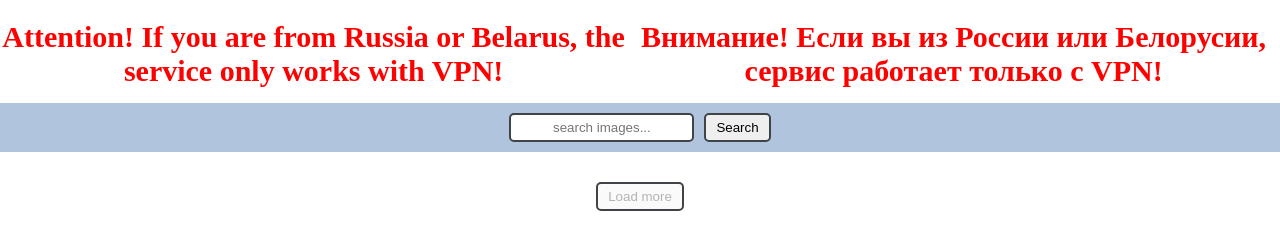
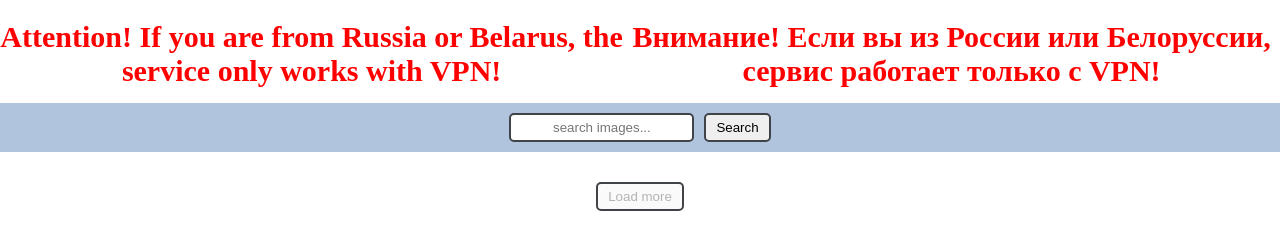
Before and after one commit to devisd/filmoteka-test, a website built with Parcel: page src/index.html in a window 1280 px wide. Built offline with nearby package versions, Linux system fonts and the light colour scheme; what simplelightbox would draw is missing.

Commit message:
fix warning

```diff
--- a/src/index.html
+++ b/src/index.html
@@ -9,7 +9,7 @@
 <body>
     <div class="warning">
         <p>Attention! If you are from Russia or Belarus, the service only works with VPN!</p>
-        <p>Внимание! Если вы из России или Белорусии, сервис работает только с VPN!</p>
+        <p>Внимание! Если вы из России или Белоруссии, сервис работает только с VPN!</p>
     </div>
 
     <form class="search-form" id="search-form">
```
